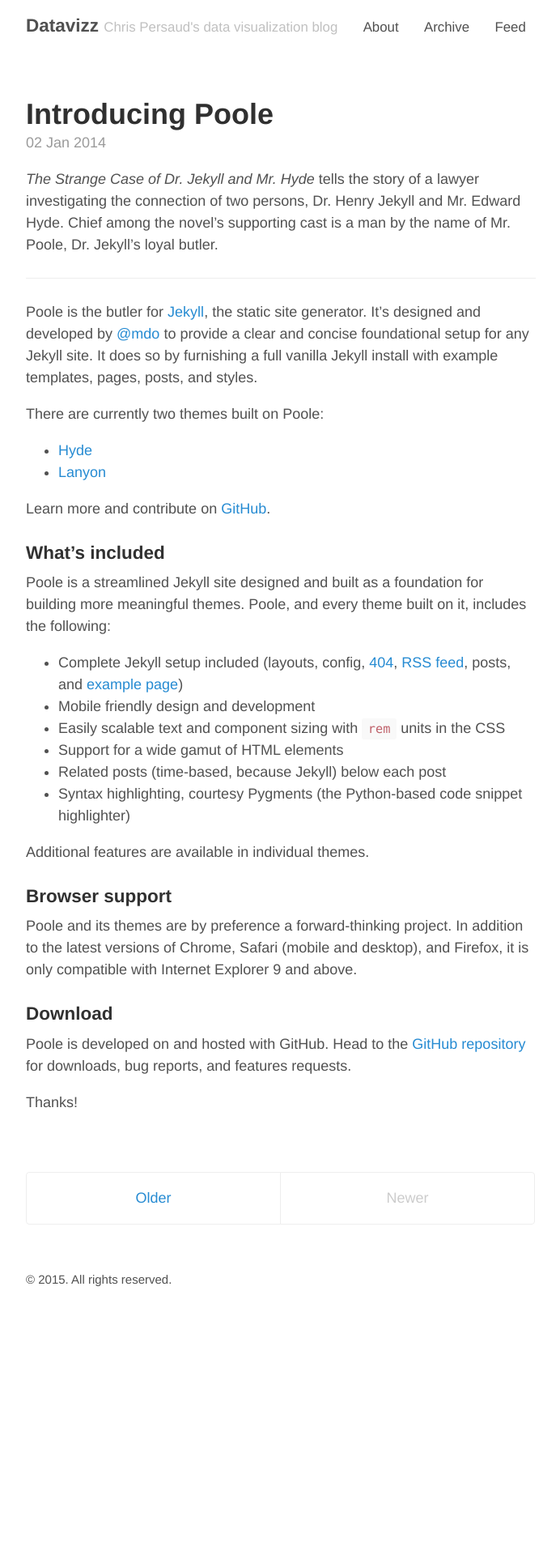
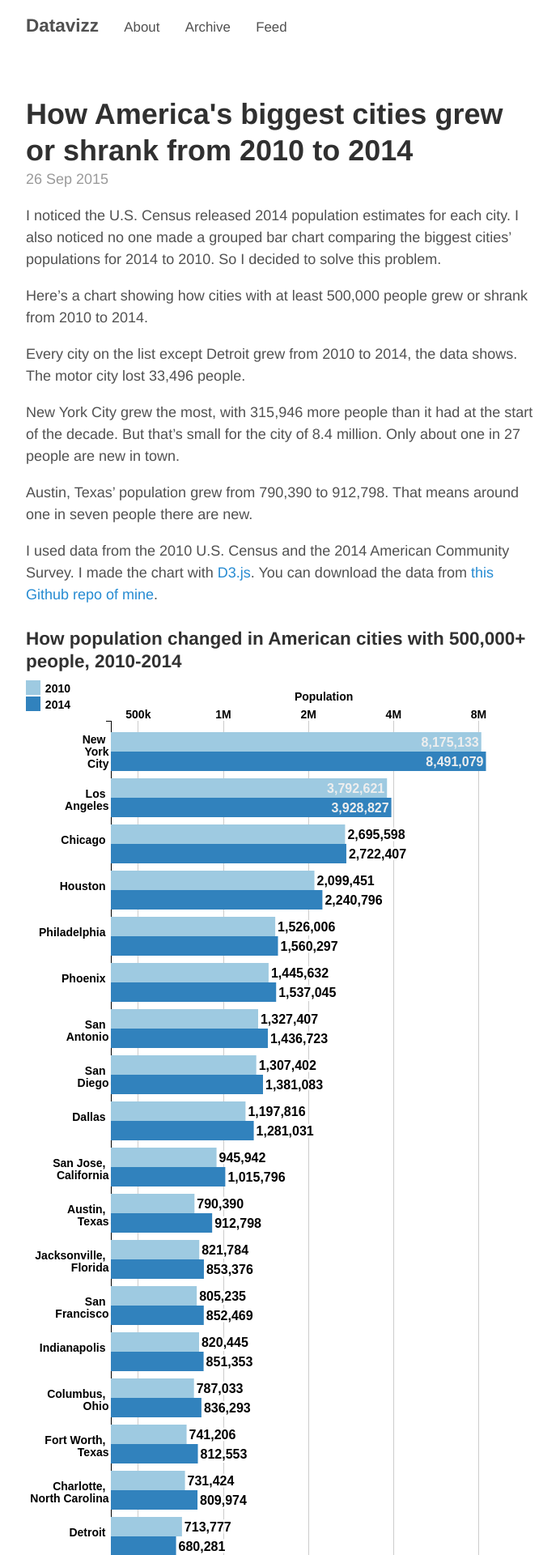
Before and after one commit to chrismp/chrismp.github.io, a Jekyll site: the page built from index.html, in a window 1280 px wide. Shown: the top 1920 px of the page at 81% size, without its empty margins (293-985 px from the left). Built offline with Jekyll 4.4.1, drawn with Linux system fonts in a browser that asks for light colours; the list of posts is cut into pages by our own code; before the commit the page ends 1629 px from its top, so only the background shows below that; some of the changed text lies outside the part shown.

Commit message:
new favicon, first post

```diff
--- a/_config.yml
+++ b/_config.yml
@@ -6,7 +6,7 @@ relative_permalinks: true
 
 # Setup
 title:               Datavizz
-tagline:             Chris Persaud's data visualization blog
+tagline:             ""
 url:                 http://chrismp.github.io
 paginate:            1
 baseurl:             ""
--- a/_includes/charts/US-big-cities-population-2010-to-2014.html
+++ b/_includes/charts/US-big-cities-population-2010-to-2014.html
@@ -108,7 +108,7 @@
 	var chart = d3.select('.chart')
 		.attr('width',widthWithMargins);
 
-	d3.csv('public/datasets/US cities population 2010 to 2014.csv', function(error,csvData){
+	d3.csv('{{site.baseurl}}/public/datasets/US cities population 2010 to 2014.csv', function(error,csvData){
 		var data = csvData.filter(function(d){
 			return +d.population2014>=500000;
 		});
--- a/_layouts/default.html
+++ b/_layouts/default.html
@@ -23,7 +23,7 @@
 
       <footer class="footer">
         <small>
-          &copy; <time datetime="{{ site.time | date_to_xmlschema }}">{{ site.time | date: '%Y' }}</time>. All rights reserved.
+          &copy; <time datetime="{{ site.time | date_to_xmlschema }}">{{ site.time | date: '%Y' }}</time>. All rights reserved. I guess.
         </small>
       </footer>
     </div>
--- a/_posts/2014-01-02-introducing-poole.md
+++ /dev/null
@@ -1,40 +0,0 @@
----
-layout: post
-title: Introducing Poole
----
-
-*The Strange Case of Dr. Jekyll and Mr. Hyde* tells the story of a lawyer investigating the connection of two persons, Dr. Henry Jekyll and Mr. Edward Hyde. Chief among the novel's supporting cast is a man by the name of Mr. Poole, Dr. Jekyll's loyal butler.
-
------
-
-Poole is the butler for [Jekyll](http://jekyllrb.com), the static site generator. It's designed and developed by [@mdo](https://twitter.com/mdo) to provide a clear and concise foundational setup for any Jekyll site. It does so by furnishing a full vanilla Jekyll install with example templates, pages, posts, and styles.
-
-There are currently two themes built on Poole:
-
-* [Hyde](http://hyde.getpoole.com)
-* [Lanyon](http://lanyon.getpoole.com)
-
-Learn more and contribute on [GitHub](https://github.com/poole).
-
-### What's included
-
-Poole is a streamlined Jekyll site designed and built as a foundation for building more meaningful themes. Poole, and every theme built on it, includes the following:
-
-* Complete Jekyll setup included (layouts, config, [404]({{ site.baseurl }}/404.html), [RSS feed]({{ site.baseurl }}/atom.xml), posts, and [example page]({{ site.baseurl }}/about))
-* Mobile friendly design and development
-* Easily scalable text and component sizing with `rem` units in the CSS
-* Support for a wide gamut of HTML elements
-* Related posts (time-based, because Jekyll) below each post
-* Syntax highlighting, courtesy Pygments (the Python-based code snippet highlighter)
-
-Additional features are available in individual themes.
-
-### Browser support
-
-Poole and its themes are by preference a forward-thinking project. In addition to the latest versions of Chrome, Safari (mobile and desktop), and Firefox, it is only compatible with Internet Explorer 9 and above.
-
-### Download
-
-Poole is developed on and hosted with GitHub. Head to the <a href="https://github.com/poole/poole">GitHub repository</a> for downloads, bug reports, and features requests.
-
-Thanks!
--- a/about.md
+++ b/about.md
@@ -3,28 +3,4 @@ layout: page
 title: About
 ---
 
-<p class="message">
-  Hey there! This page is included as an example. Feel free to customize it for your own use upon downloading. Carry on!
-</p>
-
-In the novel, *The Strange Case of Dr. Jekyll and Mr. Hyde*, Mr. Poole is Dr. Jekyll's virtuous and loyal butler. Similarly, Poole is an upstanding and effective butler that helps you build Jekyll themes. It's made by [@mdo](https://twitter.com/mdo).
-
-There are currently two themes built on Poole:
-
-* [Hyde](http://hyde.getpoole.com)
-* [Lanyon](http://lanyon.getpoole.com)
-
-Learn more and contribute on [GitHub](https://github.com/poole).
-
-## Setup
-
-Some fun facts about the setup of this project include:
-
-* Built for [Jekyll](http://jekyllrb.com)
-* Developed on GitHub and hosted for free on [GitHub Pages](https://pages.github.com)
-* Coded with [Sublime Text 2](http://sublimetext.com), an amazing code editor
-* Designed and developed while listening to music like [Blood Bros Trilogy](https://soundcloud.com/maddecent/sets/blood-bros-series)
-
-Have questions or suggestions? Feel free to [open an issue on GitHub](https://github.com/poole/poole/issues/new) or [ask me on Twitter](https://twitter.com/mdo).
-
-Thanks for reading!
+[Chris Persaud](http://ChrisPersaud.com) is a programmer/reporter. He runs Datavizz and wrote this section in third person.
```
Also changed, not shown: _posts/2013-12-31-whats-jekyll.md (deleted, +0 -10 lines), _posts/2015-09-26-how-americas-biggest-cities-grew-or-shrank-from-2010-to-2014.md (renamed from _drafts/how-americas-biggest-cities-grew-or-shrank-from-2010-to-2014.md, +1 -1 lines), public/favicon.ico.
